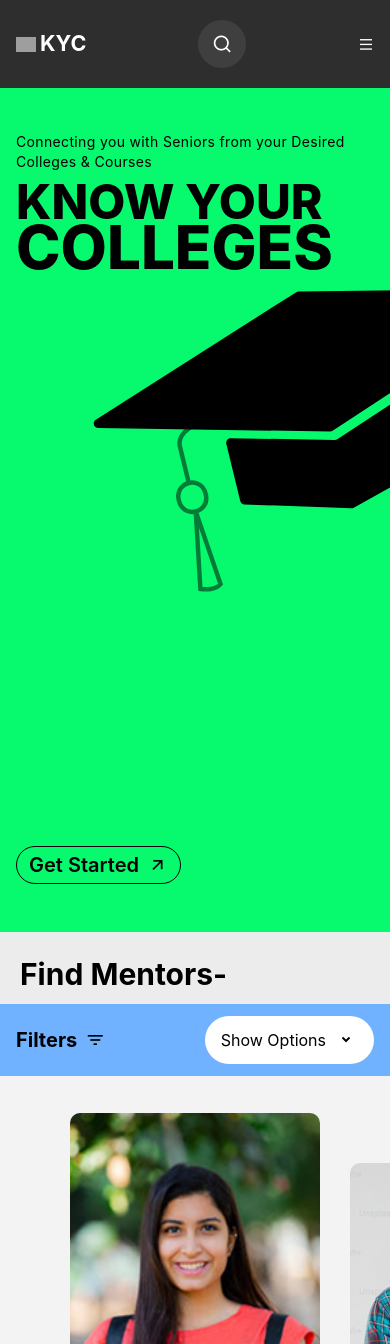
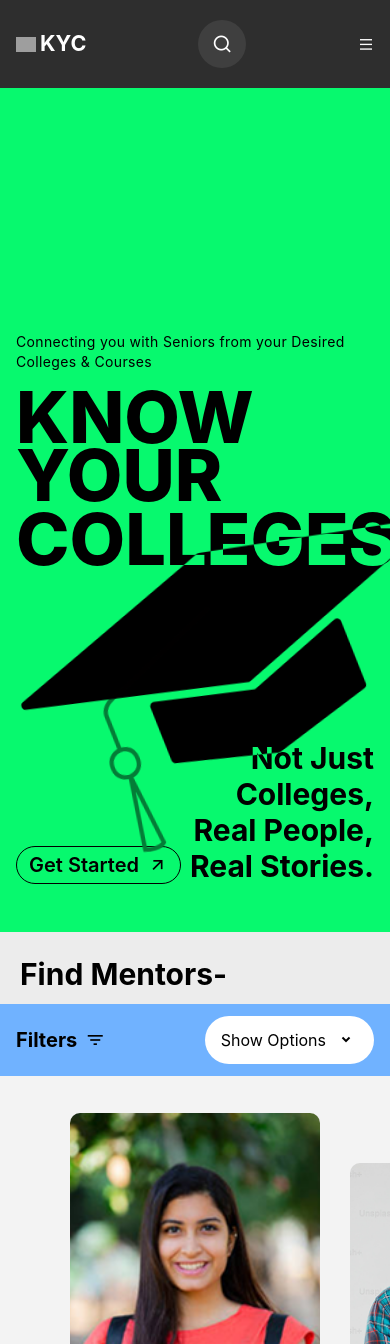
Before and after one commit to Naimishomar/KYC-Frontend, a React (Vite) app in the folder Frontend/: page / in a window 390 px wide. Shown: the top 1344 px of the page. Built offline with nearby package versions, Linux system fonts and the light colour scheme; grey boxes are pictures that could not be loaded; some icons are missing.

Commit message:
responsive

```diff
--- a/Frontend/src/components/AppreciationWall.jsx
+++ b/Frontend/src/components/AppreciationWall.jsx
@@ -64,7 +64,7 @@ const AppretiationWall = () => {
 				backgroundPosition: "center",
 				backgroundColor: "#FFE7B2",
 			}}
-			className=" md:px-30 w-full h-[85vh] lg:h-screen flex flex-col md:flex-row items-center justify-center"
+			className=" md:px-30 w-full h-screen flex flex-col md:flex-row items-center justify-center"
 		>
 			<div className="flex flex-col gap-4 p-6 md:p-0 text-center">
 				<h1 className="text-5xl md:text-5xl font-bold mt-5 lg:mt-0 text-center">
@@ -82,9 +82,9 @@ const AppretiationWall = () => {
 					<AnimatePresence mode="wait">
 						<motion.div
 							key={index}
-							initial={{x:-400, y: 400, opacity: 0, scale: 0 }}
+							initial={{x:-200, y: 400, opacity: 0, scale: 0 }}
 							animate={{x:0, y: 0, opacity: 1, scale: 1 }}
-							exit={{x:400, y: -400, opacity: 0, scale: 0 }}
+							exit={{x:200, y: -400, opacity: 0, scale: 0 }}
 							transition={{ duration: 0.8, ease: "easeInOut" }}
 							className="absolute flex flex-col items-center"
 						>
--- a/Frontend/src/components/Hero.jsx
+++ b/Frontend/src/components/Hero.jsx
@@ -54,7 +54,7 @@ const Hero = () => {
 
 	return (
 		<div className="relative flex flex-col overflow-hidden h-[100vh] w-full bg-[#c3fddc] px-4 md:px-30 transition-all duration-75">
-			<div className="relative z-[50] w-full h-full">
+			<div className="relative z-[50] w-full h-full mt-50 lg:mt-0">
 				<div className="mt-11 z-30 w-full h-full">
 					<p
 						className={`text-black md:text-2xl pb-4 transition-all duration-200 text-sm ${
@@ -72,17 +72,17 @@ const Hero = () => {
 						transition={{ duration: 0.6, ease: "easeInOut" }}
 						className="z-[990] pointer-events-none flex"
 					>
-						<h1 className="text-black uppercase tracking-normal leading-[0.6] text-5xl md:text-[10.3vw] font-extrabold">
+						<h1 className="text-black uppercase tracking-normal leading-[0.8] lg:leading-[0.6] text-7xl md:text-[10.3vw] font-extrabold">
 							know your <br />
-							<span className="text-6xl md:text-[14vw] font-extrabold">colleges</span>
+							<span className="text-7xl md:text-[14vw] font-extrabold">colleges</span>
 						</h1>
 					</motion.div>
 
 					<div className="absolute bottom-12 w-full flex justify-between items-end">
-						<button className={`h-fit z-[20] px-3 py-1 border border-black rounded-full ${showOverlay ? "visible opacity-100" : "invisible opacity-0"}`}>
+						<button className={`h-fit z-[20] px-3 whitespace-nowrap py-1 border border-black rounded-full ${showOverlay ? "visible opacity-100" : "invisible opacity-0"}`}>
 							<span className="font-semibold text-xl">Get Started</span> <i class="ri-arrow-right-up-line text-xl ml-1"></i>
 						</button>
-						<div className={`z-[20] duration-400 transition-all hidden md:block ${showOverlay ? "visible opacity-100" : "invisible opacity-0"}`}>
+						<div className={`z-[20] duration-400 transition-all block ${showOverlay ? "visible opacity-100" : "invisible opacity-0"}`}>
 							<p className={`text-3xl sm:text-4xl md:text-3xl font-bold text-end ${animationClass}`}
 							dangerouslySetInnerHTML={{ __html: texts[changeText] }}></p>
 						</div>
@@ -130,12 +130,12 @@ const Hero = () => {
 			{/* SVG Icon */}
 			{showOverlay && (
 				<motion.svg
-					width="540"
+					width="520"
 					height="540"
 					viewBox="0 0 362 362"
 					fill="none"
 					xmlns="http://www.w3.org/2000/svg"
-					className="absolute md:top-5 md:left-60 z-[100] mix-blend-difference"
+					className="absolute mt-65 md:mt-0 md:ml-0 -ml-20 md:top-5 md:left-60 z-[100] mix-blend-difference -rotate-8"
 					initial={{ y: 500, opacity: 0, rotate: 0 }}
 					animate={{ y: 0, opacity: 1 }}
 					transition={{
```
